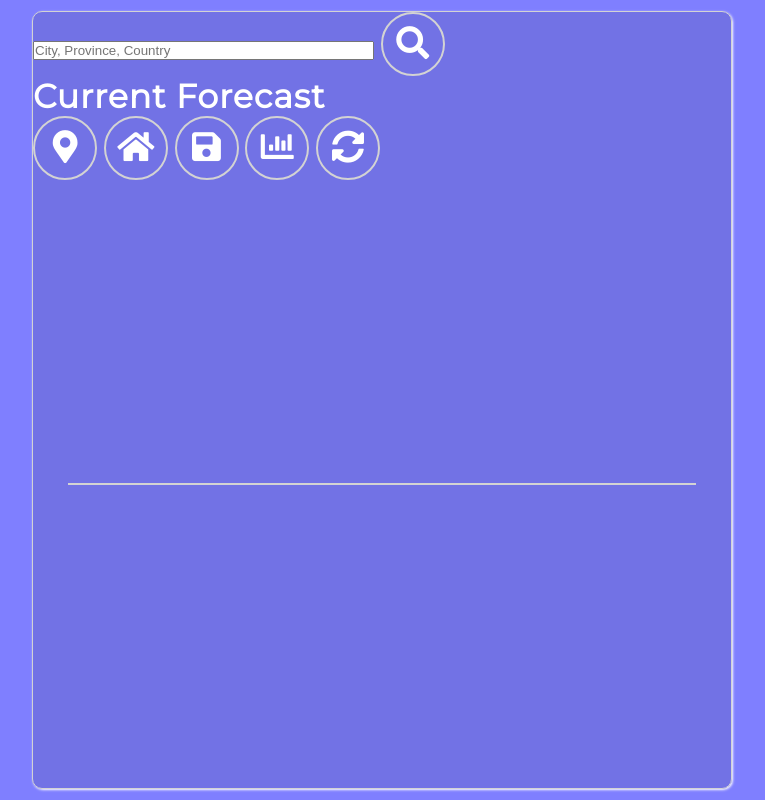
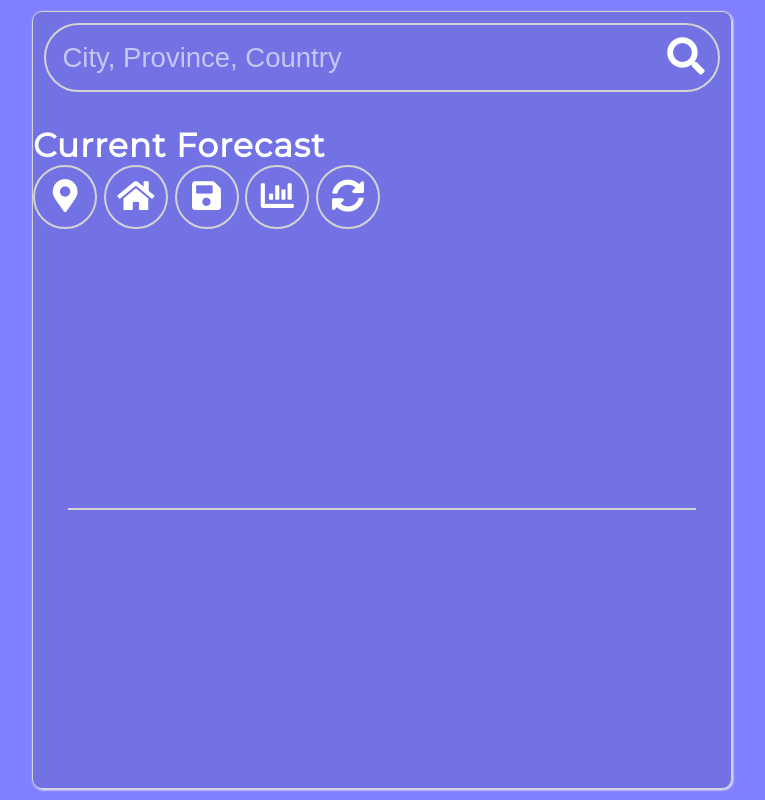
Before and after one commit to kienmarkdo/Weather-Application, a plain HTML site: page dist/index.html in a window 1280 px wide. Shown: the whole page, without its empty margins (258-1023 px from the left). Drawn offline with Linux system fonts and the light colour scheme.

Commit message:
Completed layout searchBar partial

```diff
--- /dev/null
+++ b/scss/layout/_searchBar.scss
@@ -0,0 +1,50 @@
+.searchBar {
+    padding: 0.5rem 0.5rem 1.5rem;
+
+    .searchBar__form {
+        display:flex;
+        justify-content: space-between;
+        border: 2px solid $bordercolor; // border around search bar
+        border-radius: 500px;
+
+        .searchBar__text {
+            flex-grow: 1;
+            border: none;
+            margin-right: 0.25rem;
+            background-color: $button-color; // sets the searchbar TEXT background to the same colour as the searchbar FORM
+            color: $font-color;
+            width: calc(100% - 52px);
+            font-size: 1.25rem;
+            padding: 0.75rem 0.75rem 0.75rem;
+            outline: none;
+        } // end of searchBar__text
+
+        .searchBar__text::placeholder {
+            color: $fadecolor; // change the colour of City, Province, Country
+        } // end of searchBar::placeholder
+
+        // removes the round border around the search icon in the search bar
+        .searchBar__button {
+            border: none;
+
+            i {
+                font-size: 1.7rem; // adjust size of the search (magnifying glass) icon
+            }
+        } // end of searchbar__button
+
+        .searchBar__button:hover,
+        .searchBar__button:focus {
+            border: none;
+            box-shadow: none;
+            text-shadow: 4px 2px 5px $text-shadow-color;
+        } // end of searchBar__button:focus
+
+
+        .searchBar__form:focus-within,
+        .searchBar__form:hover {
+            box-shadow: 4px 2px 5px $text-shadow-color;
+        } // end of searchBar__form:hover
+
+
+    } // end of searchBar__form
+} // end of searchBar
--- a/scss/main.scss
+++ b/scss/main.scss
@@ -1,5 +1,8 @@
+// SCSS/SASS allows nesting
+
 @import "abstracts/colors"; // pre-defined colors to be used later-on
 @import "abstracts/mixins"; // pre-defined screen sizes
 @import "base/base"; // base color (without this, the entire background would be plain white)
 @import "components/a11y"; // hides accessibilities
 @import "components/buttons"; // makes the buttons round
+@import "layout/searchBar"; // layout for the search bar
```
Also changed, not shown: dist/css/main.min.css, 1 other file.
